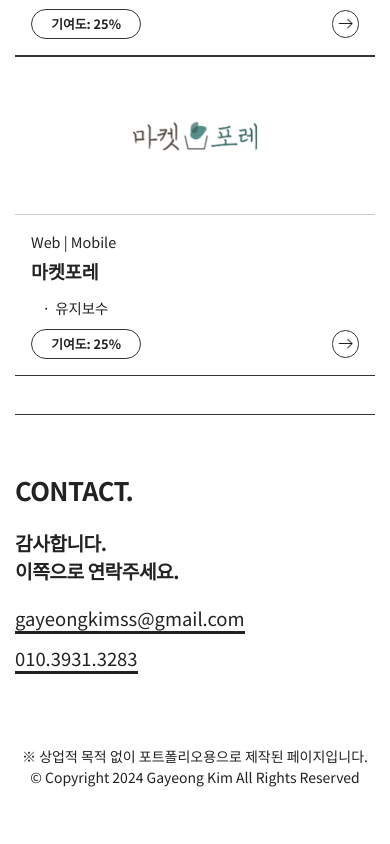
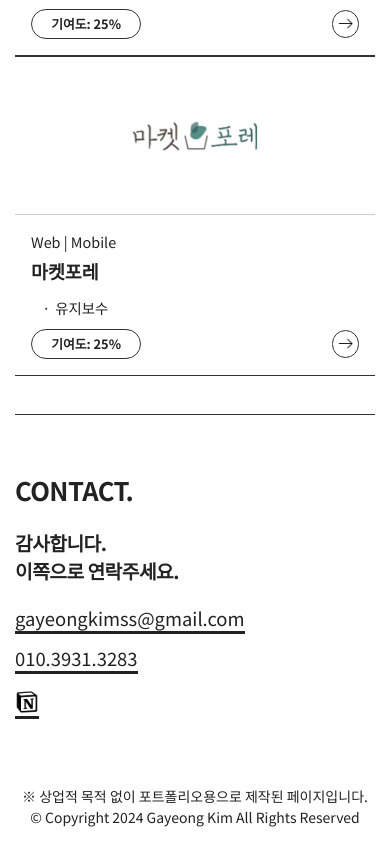
Before and after one commit to gayeongbusiness24/gayeongbusiness24.github.io, a Vue app: page / in a window 390 px wide. Shown: the part 5128-5972 px from the top of the page. Before the commit the page ends 5932 px from the top, so only its background shows below. Built offline with nearby package versions, Linux system fonts and the light colour scheme; a web font is replaced by a local one.

Commit message:
notion 이력서 추가

```diff
--- a/src/App.vue
+++ b/src/App.vue
@@ -143,6 +143,9 @@
                             </li>
                             <li class="list_item">
                                 <a href="tel:010-3931-3283" class="text_underline_hover">010.3931.3283</a>
+                            </li>
+                            <li class="list_item icon_notion">
+                                <a href="https://upbeat-libra-abc.notion.site/9e7e7f1013fe4db6a36770908b505131" title="Notion 이력서" class="text_underline_hover" target="_blank"></a>
                             </li>
                         </ul>
                     </article>
--- a/src/assets/css/main/main.css
+++ b/src/assets/css/main/main.css
@@ -66,7 +66,9 @@
 /* contact */
 .contact .inner {padding: 5rem 0;border-top: 1px solid var(--border-dark);}
 .contact .list_item + .list_item {margin-top: 1rem;}
-
+.contact .icon_notion.list_item {margin-top:1.7rem;}
+.contact .icon_notion a {display: block;width: 2rem;height: 2rem;background: url(../../img/common/icon/icon_notion.png) no-repeat 50% 50% / 100% auto;}
+.contact .icon_notion a:after {bottom: -0.5rem;}
 
 /* =========================
     @media
@@ -172,6 +174,9 @@
     .contact .inner {padding: 3.5rem 0;}
     .contact .section_content {margin-top: 1rem;}
     .contact .list_item + .list_item {margin-top: 0.5rem;}
+    .contact .list_item +.icon_notion {margin-top: 1rem;}
+    .contact .list_item +.icon_notion a {width: 1.5rem;height: 1.5rem;}
+    .contact .icon_notion a:after {bottom: -0.3rem;}
 }
 @media screen and (min-width: 321px) and (max-width: 720px) {
     .visual .section_title .text_bold {font-size: 3.5rem;line-height: 5rem;}
```
Also changed, not shown: src/assets/img/common/icon/icon_notion.png (added).
